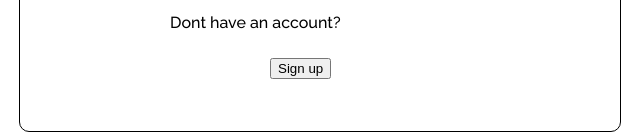
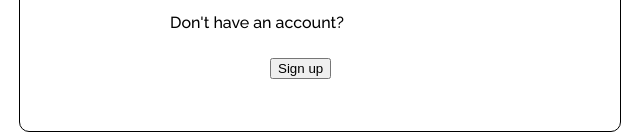
Before and after one commit to Suru-web/Crework_Projects, a plain HTML site: page Month 1/Week 2/CSS/log-in.html in a window 1280 px wide. Shown: the part 670-807 px from the top of the page, 631-1271 px from the left. Drawn offline with Linux system fonts and the light colour scheme.

Commit message:
Update log-in.html

```diff
--- a/Month 1/Week 2/CSS/log-in.html
+++ b/Month 1/Week 2/CSS/log-in.html
@@ -30,7 +30,7 @@
         <hr>
     </div>
     <div>
-        <p>Dont have an account?</p>
+        <p id="acc" >Don't have an account?</p>
         <button id="signup"><a class="signup" href="index.html">Sign up</a></button>
     </div>
 
```
